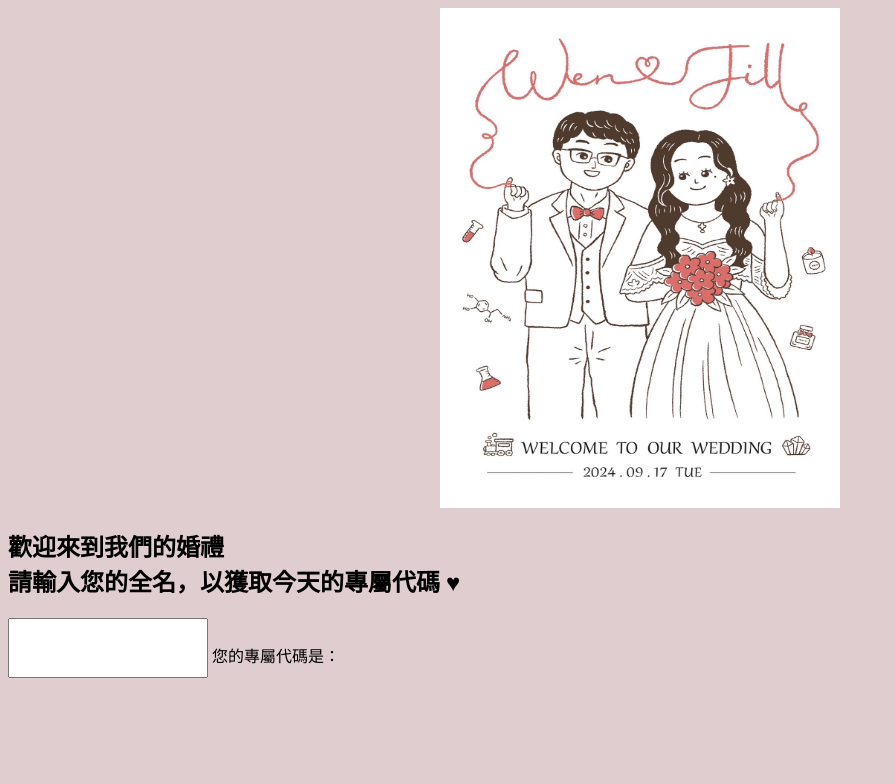
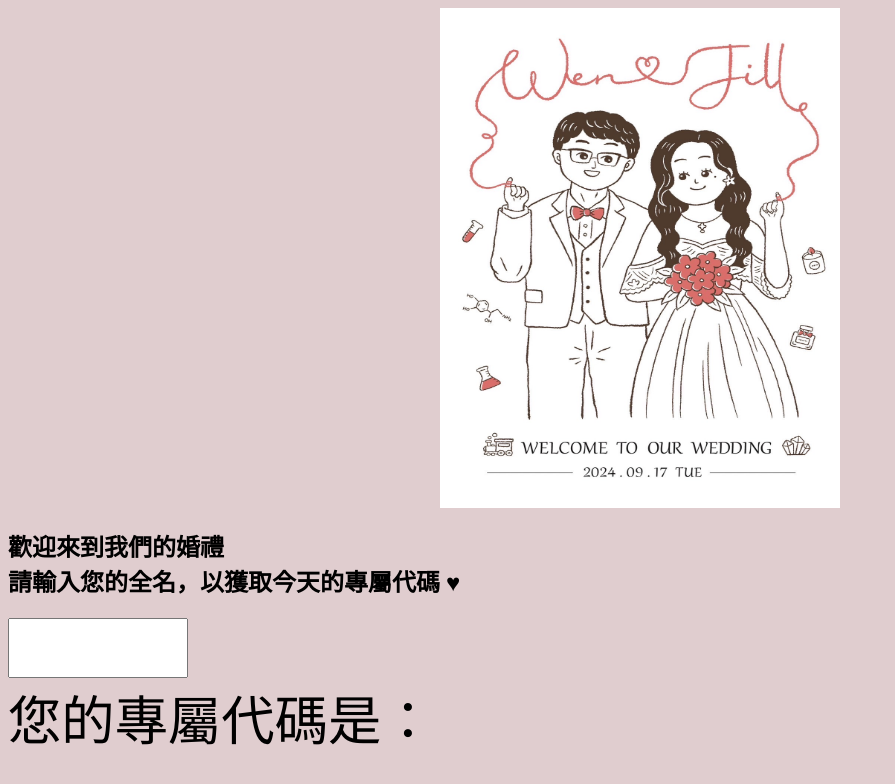
Before and after one commit to ablues777/ablues777.github.io, a plain HTML site: page index.html in a window 1280 px wide. Shown: the whole page, without its empty margins (0-895 px from the left). Drawn offline with Linux system fonts and the light colour scheme.

Commit message:
Update index.html

```diff
--- a/index.html
+++ b/index.html
@@ -6,10 +6,14 @@
 	<div>
 		<h2>歡迎來到我們的婚禮<br>
 			請輸入您的全名，以獲取今天的專屬代碼 ♥</h2>
-		<input id="inputName" onchange="changeVal(this)" style="height:60px;width:200px;font-size:30pt;" <P> 您的專屬代碼是：<label id="seat" style="font-family:Microsoft JhengHei;font-size:40pt"></label></p>
+		<input id="inputName" onchange="changeVal(this)" style="height:60px;width:180px;font-size:26pt;"/>
+
 		<!--<label id="seat" style="font-family:Microsoft JhengHei;font-size:24pt">-->
 		<!--<P>您的專屬代碼是：<label id="seat" style="font-family:Microsoft JhengHei;font-size:24pt"></label></p>-->
 		<!--</label>-->
+	</div>
+	<div>
+		<label style="font-size:40pt"> 您的專屬代碼是：</label><label id="seat" style="font-family:Microsoft JhengHei;font-size:30pt"></label>
 	</div>
 
 </body>
```
